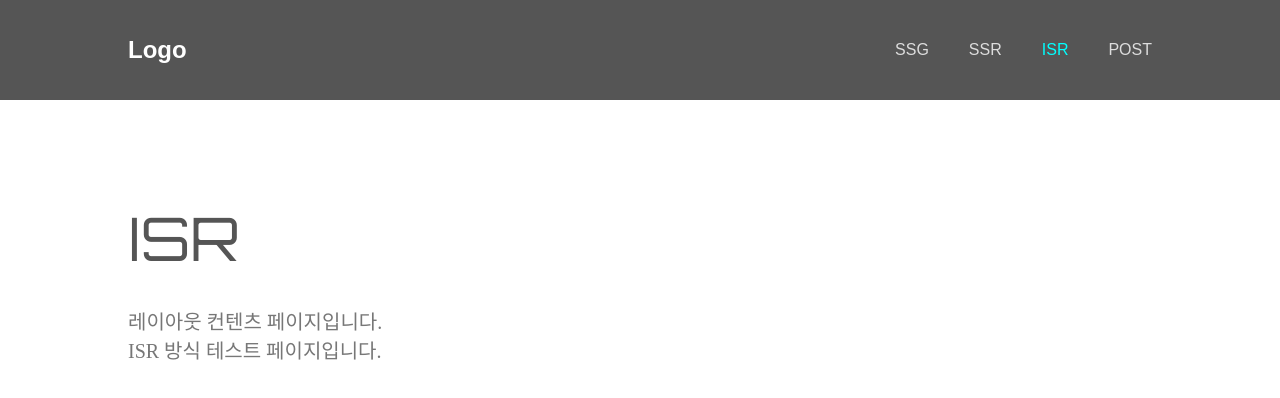
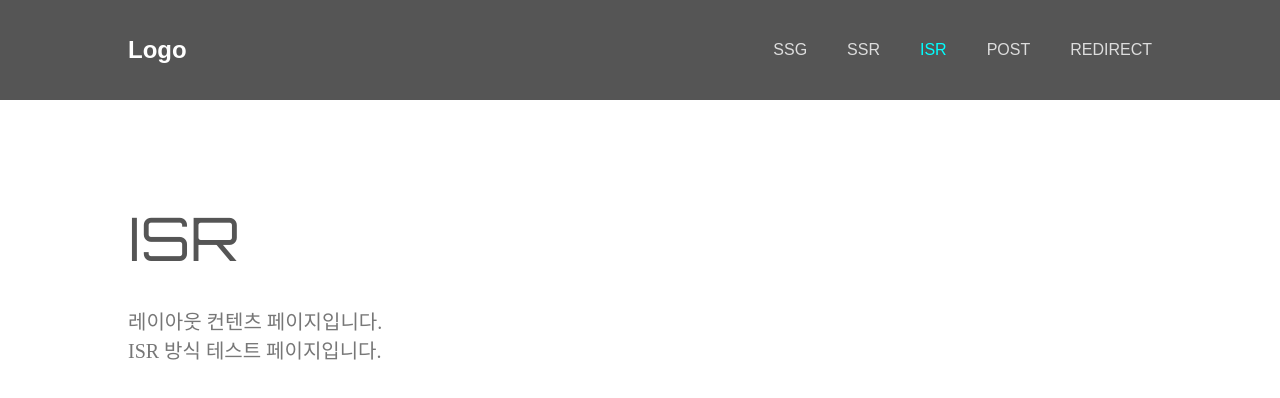
Before and after one commit to display1180/next, a Next.js app: page /isr in a window 1280 px wide. Shown: the top 398 px of the page. Built offline with nearby package versions, Linux system fonts and the light colour scheme.

Commit message:
리다이렉트 처리

```diff
--- a/components/Header.jsx
+++ b/components/Header.jsx
@@ -35,6 +35,12 @@ function Header() {
 						POST
 					</Link>
 				</li>
+
+				<li>
+					<Link href='/redirect' className={currentPath === '/redirect' ? styles.on : ''}>
+						REDIRECT
+					</Link>
+				</li>
 			</ul>
 		</header>
 	);
--- a/next.config.js
+++ b/next.config.js
@@ -9,6 +9,9 @@ const nextConfig = {
 	images: {
 		domains: ['images.unsplash.com'],
 	},
+	async redirects() {
+		return [{ source: '/redirect', destination: '/', permanent: true }];
+	},
 };
 
 module.exports = nextConfig;
```
